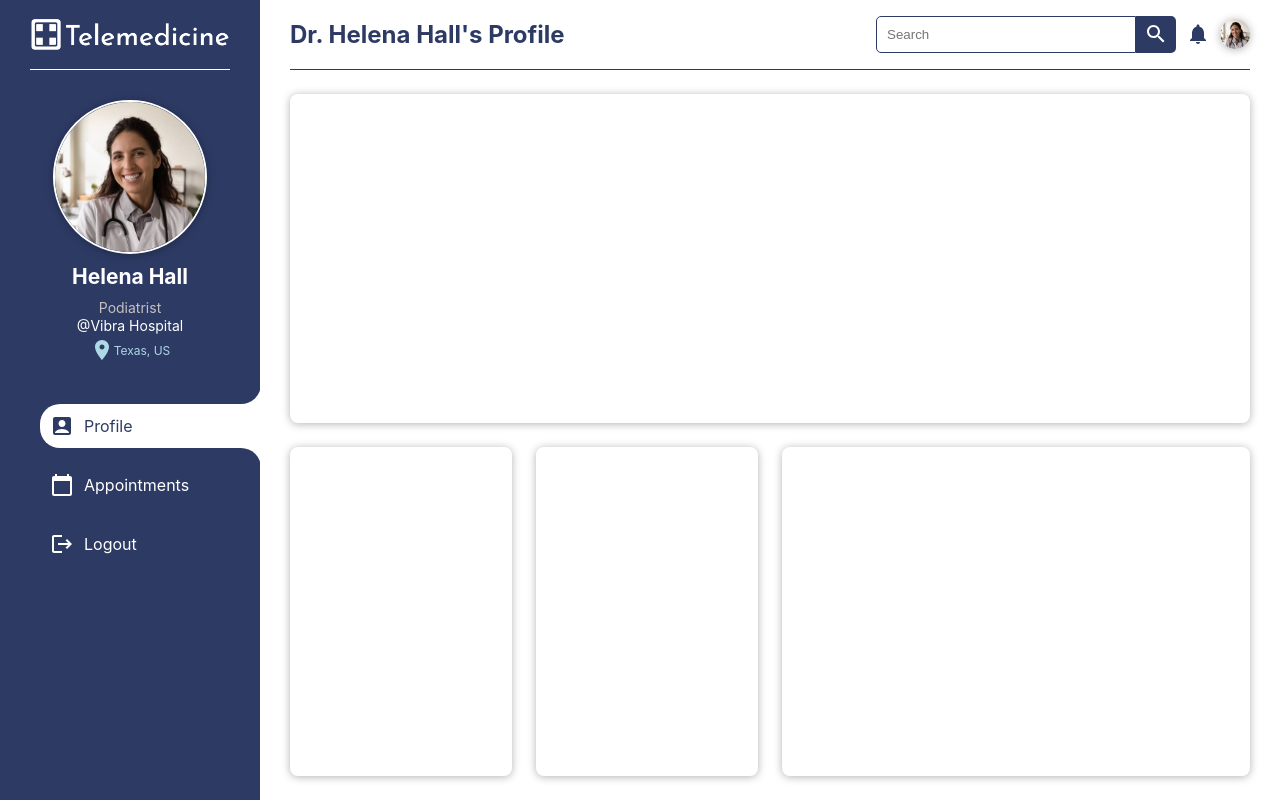
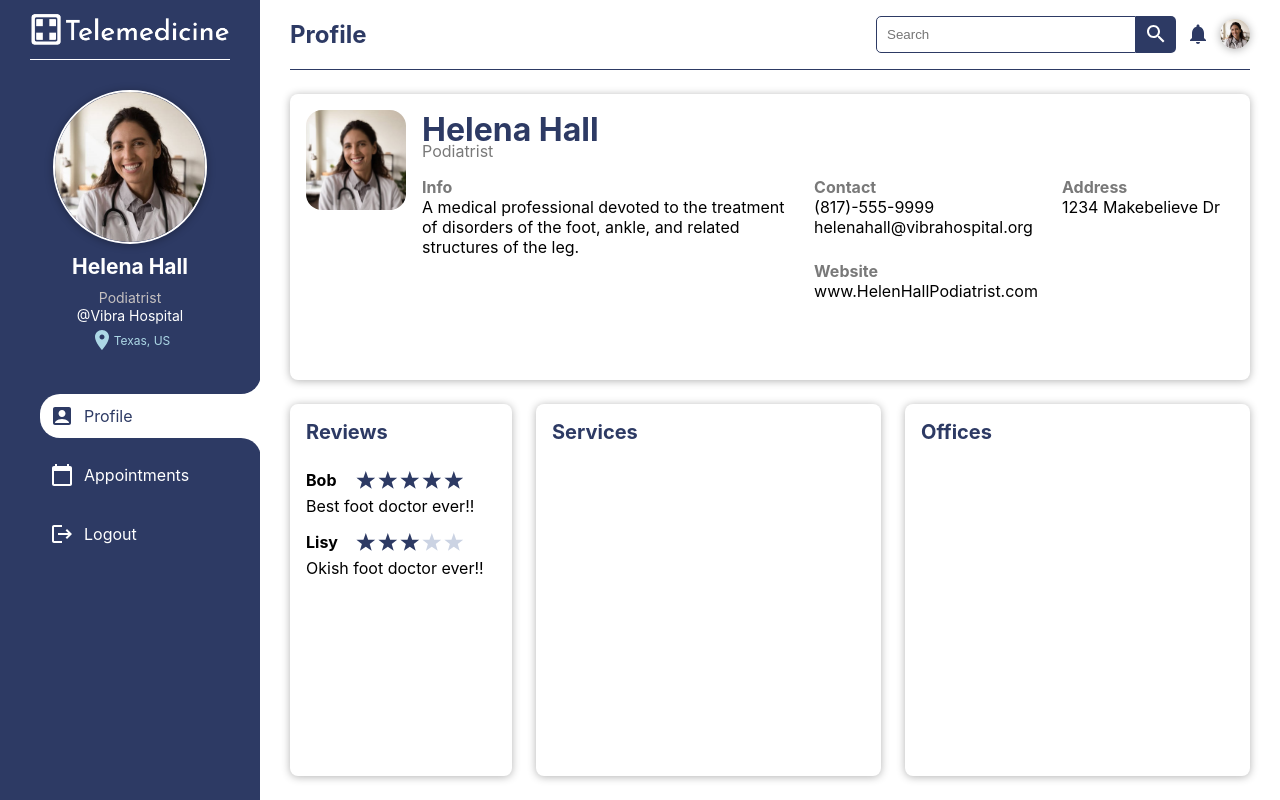
Before and after one commit to Bn161641/CS6360-Telemedicine, a React (Create React App) app: page /doctor/1/profile in a window 1280 px wide. Built offline with nearby package versions, Linux system fonts and the light colour scheme.

Commit message:
reviews done

```diff
--- a/package.json
+++ b/package.json
@@ -16,6 +16,7 @@
     "react-redux": "^8.0.5",
     "react-router-dom": "^6.4.3",
     "react-scripts": "5.0.1",
+    "react-star-ratings": "^2.3.0",
     "redux": "^4.2.0",
     "web-vitals": "^2.1.4"
   },
--- a/src/pages/DoctorProfile.css
+++ b/src/pages/DoctorProfile.css
@@ -1,33 +1,140 @@
+
+
 .doctorProfileGrid{
   display: grid;
   gap: 1.5rem;
   grid-auto-columns: 1fr;
+  grid-auto-rows: 1fr 1.3fr;
   grid-template-areas:
-  "profile profile profile profile"
-  "reviews services offices offices";
+  "profile profile profile profile profile profile profile profile"
+  "reviews reviews services services services offices offices offices";
   width: 100%;
   height: 100%;
   padding: 1.5rem 0 1.5rem 0;
+  box-sizing: border-box;
 }
 
 .doctorProfileCard {
-  padding: 2rem;
+  padding: 1rem;
   border-radius: 0.5rem;
   box-shadow: 0 1px 8px rgba(0, 0, 0, 0.3);;
 }
 
 .doctorInfoCard {
   grid-area: profile;
+  display: flex;
+  align-items: flex-start;
+  justify-content: flex-start;
+  gap: 1rem;
+}
+
+.doctorProfile{
+  width: 100px;
+  border-radius: 1rem;
+}
+
+.doctorProfileContent{
+  flex-grow: 1;
+  /* border: 1px solid black; */
+  display: flex;
+  flex-direction: column;
+  align-items: flex-start;
+  justify-content: flex-start;
+}
+
+.doctorProfileContentH1{
+  margin: 0;
+  color: #2D3A64;
+}
+
+.doctorProfileContentP{
+  margin: 0;
+  margin-top: -8px;
+  color: #797979;
+}
+
+.doctorSpecific{
+  width: 100%;
+  display: grid;
+  margin-top: 1rem;
+  gap: 1.5rem;
+  grid-auto-columns: 1fr;
+  grid-auto-rows: 1fr;
+  grid-template-areas:
+  "info info contact address"
+  "info info website nothing";
+}
+
+.doctorInfoGrid{
+  grid-area: info;
+}
+
+.doctorContactGrid{
+  grid-area: contact;
+}
+
+.doctorAddressGrid{
+  grid-area: address;
+}
+
+.doctorWebsiteGrid{
+  grid-area: website;
+}
+
+.doctorProfileSpecific{
+  text-align: left;
+}
+
+.doctorProfileSpecificTitle{
+  color: #797979;
+  font-weight: bold;
+  margin: 0;
+}
+
+.doctorProfileSpecificContent{
+  margin: 0;
 }
 
 .doctorReviewsCard {
   grid-area: reviews;
+  overflow-y: scroll;
+  text-align: left;
+}
+
+.bottonCardTitle{
+  font-weight: bold;
+  text-align: left;
+  color: #2D3A64;
+  margin: 0;
+  margin-bottom: 10px;
+  font-size: 20px;
+}
+
+.ReviewStars{
+  margin: auto;
+  margin-top: 1rem;
+  margin-bottom: 1rem;
+}
+
+.doctorReviewerName{
+  display: inline-block;
+  width: 50px;
+  font-weight: bold;
+}
+
+.doctorReviewerComment{
+  margin: 0;
+  margin-top: -10px;
 }
 
 .doctorServicesCard {
   grid-area: services;
+  overflow-y: scroll;
+  text-align: left;
 }
 
 .doctorOfficesCard {
   grid-area: offices;
+  overflow-y: scroll;
+  text-align: left;
 }
--- a/src/pages/DoctorProfile.js
+++ b/src/pages/DoctorProfile.js
@@ -1,19 +1,83 @@
-import "./DoctorProfile.css"
+import "./DoctorProfile.css";
+import { useSelector } from "react-redux";
+import { useEffect, useState } from "react";
+import StarRatings from "react-star-ratings";
 
-export default function DoctorProfile(){
+export default function DoctorProfile() {
+  const fullName = useSelector((state) => state.doctorInfo.name);
+  const info = useSelector((state) => state.doctorInfo.info);
+  const title = useSelector((state) => state.doctorInfo.title);
+  const phoneNumber = useSelector((state) => state.doctorInfo.phoneNumber);
+  const email = useSelector((state) => state.doctorInfo.email);
+  const address = useSelector((state) => state.doctorInfo.address);
+  const website = useSelector((state) => state.doctorInfo.website);
+  const reviews = useSelector((state) => state.doctorInfo.reviews);
+  const [averageStars, setAverageStars] = useState(0);
+
+  useEffect(() => {
+    let sum = 0;
+
+    reviews.forEach((review) => {
+      sum += review.rating;
+    });
+
+    setAverageStars(sum / reviews.length);
+  }, [reviews]);
+
   return (
     <div className="doctorProfileGrid">
       <div className="doctorProfileCard doctorInfoCard">
-
+        <img
+          className="doctorProfile"
+          alt="profile"
+          src={require("../asset/femalDoctor.jpg")}
+        />
+        <div className="doctorProfileContent">
+          <h1 className="doctorProfileContentH1">{fullName}</h1>
+          <p className="doctorProfileContentP">{title}</p>
+          <div className="doctorSpecific">
+            <div className="doctorProfileSpecific doctorInfoGrid">
+              <p className="doctorProfileSpecificTitle">Info</p>
+              <p className="doctorProfileSpecificContent">{info}</p>
+            </div>
+            <div className="doctorProfileSpecific doctorContactGrid">
+              <p className="doctorProfileSpecificTitle">Contact</p>
+              <p className="doctorProfileSpecificContent">{phoneNumber}</p>
+              <p className="doctorProfileSpecificContent">{email}</p>
+            </div>
+            <div className="doctorProfileSpecific doctorAddressGrid">
+              <p className="doctorProfileSpecificTitle">Address</p>
+              <p className="doctorProfileSpecificContent">{address}</p>
+            </div>
+            <div className="doctorProfileSpecific doctorWebsiteGrid">
+              <p className="doctorProfileSpecificTitle">Website</p>
+              <p className="doctorProfileSpecificContent">{website}</p>
+            </div>
+          </div>
+        </div>
       </div>
       <div className="doctorProfileCard doctorReviewsCard">
-
+        <p className="bottonCardTitle">Reviews</p>
+        {reviews.map((review) => {
+          return (
+            <div className="doctorReview">
+              <p className="doctorReviewerName">{review.customerName}</p>
+              <StarRatings
+                rating={review.rating}
+                starRatedColor="#2D3A64"
+                starDimension="20px"
+                starSpacing="1px"
+              />
+              <p className="doctorReviewerComment">{review.comment}</p>
+            </div>
+          );
+        })}
       </div>
       <div className="doctorProfileCard doctorServicesCard">
-
+        <p className="bottonCardTitle">Services</p>
       </div>
       <div className="doctorProfileCard doctorOfficesCard">
-
+        <p className="bottonCardTitle">Offices</p>
       </div>
     </div>
   );
--- a/src/pages/DoctorSideNav.css
+++ b/src/pages/DoctorSideNav.css
@@ -13,8 +13,9 @@
 
 .doctorInverseLogo {
   width: 200px;
-  padding-bottom: 15px;
+  padding-bottom: 10px;
   border-bottom: 1px solid white;
+  margin-top: -5px;
 }
 
 .doctorPic{
--- a/src/pages/DoctorTopNav.js
+++ b/src/pages/DoctorTopNav.js
@@ -21,7 +21,7 @@ export default function DoctorTopNav(props) {
   return (
     <nav className="doctorTopBar">
       <div className="doctorProfileTitle">
-        <h1>Dr. {fullName}'s {page}</h1>
+        <h1>{page}</h1>
       </div>
       <div class="searchBar">
         <input type="text" className="searchBarInput" placeholder="Search" />
```
Also changed, not shown: 1 other file (tests, documents, lock files or other folders).
